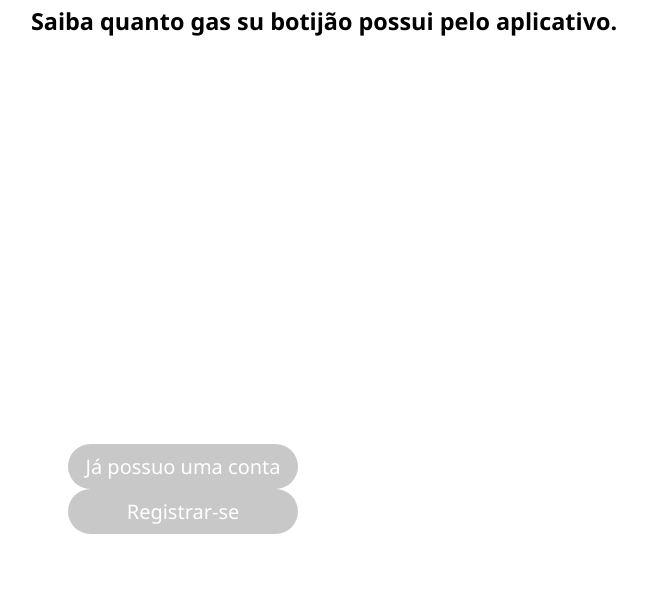
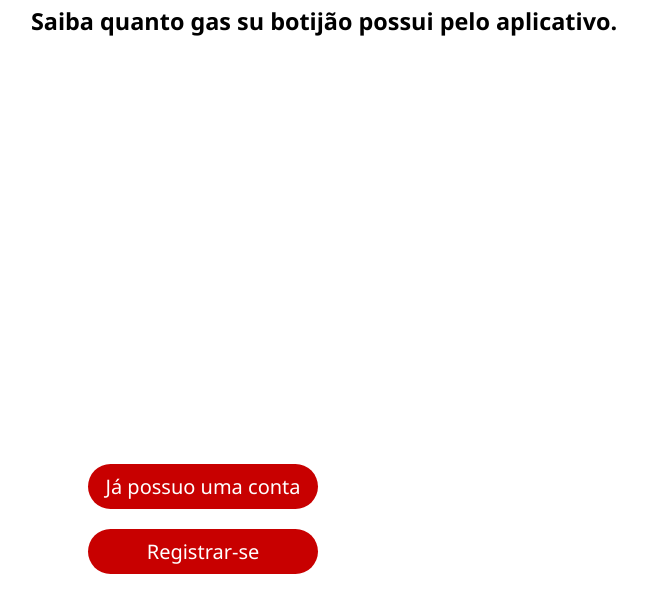
Before and after one commit to gabrielvanderlei/appgas, a plain HTML site: page index.html in a window 1280 px wide. Shown: the part 142-754 px from the top of the page, without its empty margins (354-1001 px from the left). Drawn offline with Linux system fonts and the light colour scheme.

Commit message:
Update index.html

```diff
--- a/index.html
+++ b/index.html
@@ -41,7 +41,9 @@
   .section{display:none;position:fixed;width:100%;height:100%;font-family:Segoe UI; color black;font-size:20px;text-align:center;}
   #main{display:block;padding:30px;}
   .options{padding:30%;}
-  .button{background:rgb(200, 200, 200);color:white;border-radius:300px;width:200px;padding:9px 15px;}
+  .button{background:rgb(200, 0, 0);color:white;border-radius:300px;width:200px;padding:9px 15px; margin: 20px}
+  #senha,#email{padding:9px;border:1px solid rgb(230, 230, 230);border-radius:30px;}
+
 </style>
 <div class='section' id='main'>
   <h1>Appgas</h1>
@@ -51,6 +53,7 @@
     <div class='button' onclick='show("criar")'>Registrar-se</div>
   </div>
 </div>
+
 <div class='section' id='criar'>
   <input type='email' id='email' placeholder='Email' />
   <input type='password' id='senha' placeholder='Senha' />
```
